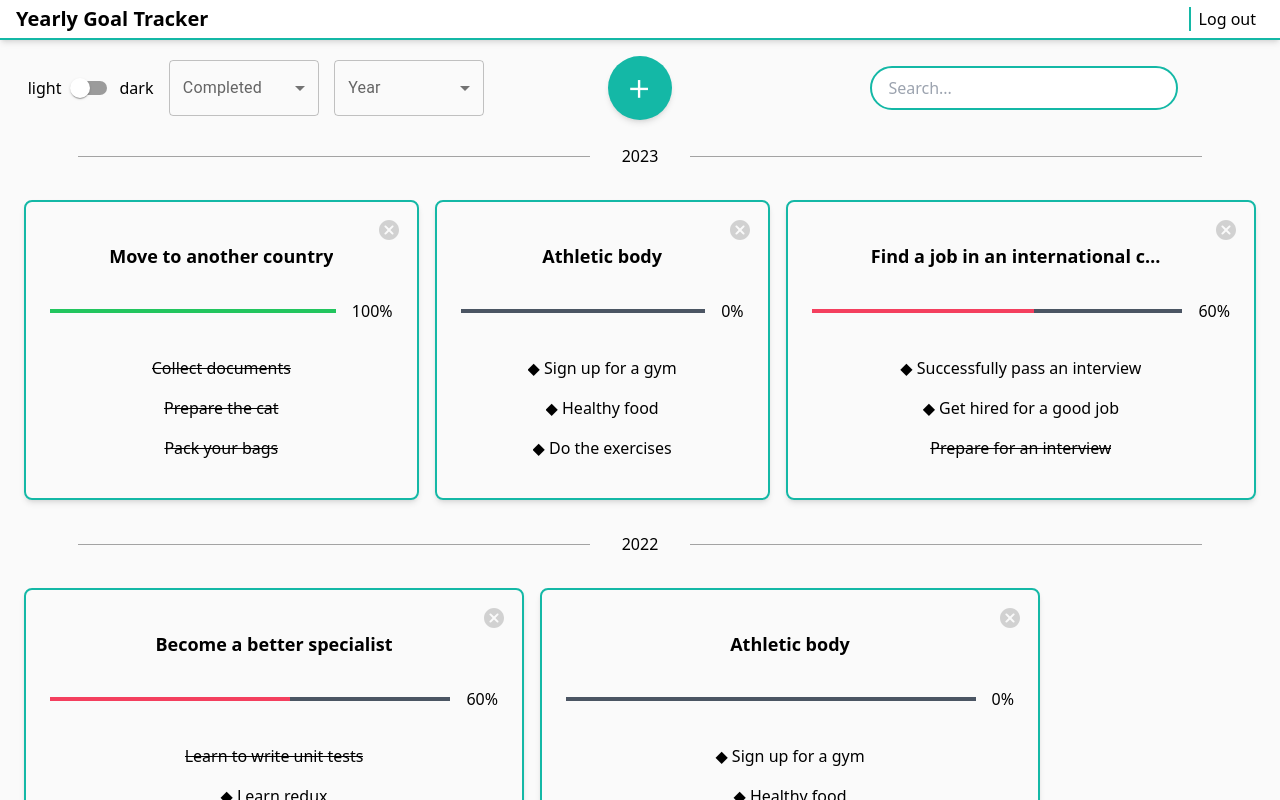
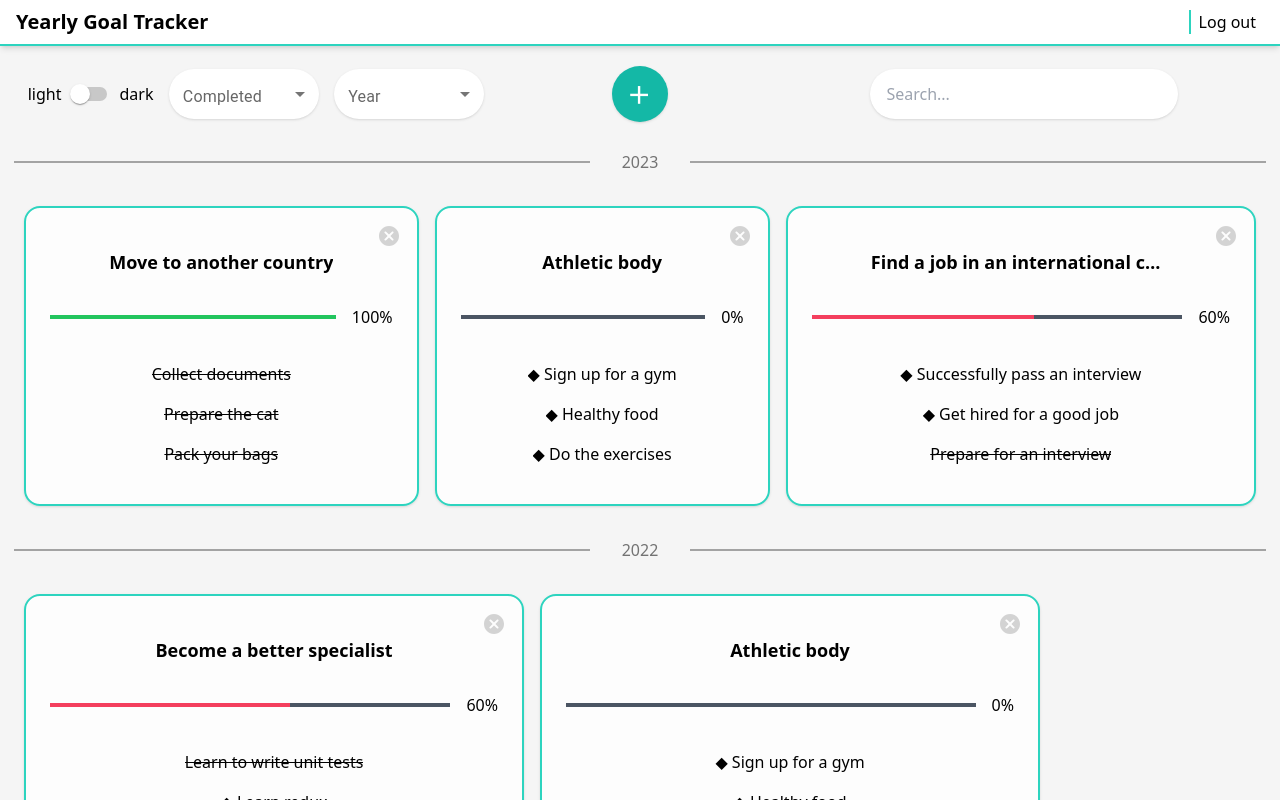
Before and after one commit to oOFaYOo/Yearly-goal-tracker, a React (Create React App) app: page /yearly_goal_tracker/auth in a window 1280 px wide. Both pictures are taken after a click on the button "Demo user". Built offline with nearby package versions, Linux system fonts and the light colour scheme.

Commit message:
redesign light theme

```diff
--- a/src/components/GoalEditingPanel/index.tsx
+++ b/src/components/GoalEditingPanel/index.tsx
@@ -17,15 +17,18 @@ const GoalEditingPanel = ({data, setOpenState, theme}: IGoalEditingPanel) => {
             setOpenState({open: false, data: undefined});
         }} className='flex justify-center items-center z-10 bg-black/70 h-full w-full'></div>
         <form
-            className={`${theme === 'light' ? 'bg-neutral-100 border-teal-500' : 'text-neutral-200 bg-neutral-800 border-neutral-700'} styled_scrollbar_hovered w-[35vw] absolute z-20 h-[80vh] max-h-[700px] border-r-[24px] min-w-[400px]
-              rounded shadow-md flex flex-col pb-6 pt-12 px-4 gap-y-4`}>
+            className={`${theme === 'light'
+                ? 'bg-neutral-100 border-teal-500'
+                : 'text-neutral-200 bg-neutral-800 border-neutral-700'}
+                  styled_scrollbar_hovered w-[35vw] absolute z-20 h-[80vh] max-h-[700px] border-r-[24px] min-w-[400px]
+              rounded-xl shadow-md flex flex-col pb-6 pt-12 px-6 gap-y-4`}>
             <div className='flex justify-between'>
                 <h2 className='text-lg font-semibold text-center font-sans w-full p-2'>{data?.name}</h2>
             </div>
-            <div className='flex justify-between items-center'>
-                <div className='bg-neutral-500 h-[1px] w-[30%]'/>
+            <div className='flex justify-evenly items-center'>
+                <div className='bg-neutral-500 border border-neutral-500 h-[1px] w-[30%]'/>
                 Steps to achieve
-                <div className='bg-neutral-500 h-[1px] w-[30%]'/>
+                <div className='bg-neutral-500 border border-neutral-500 h-[1px] w-[30%]'/>
             </div>
             <div className='flex item-center flex-row'>
                 <div className='pt-1.5'>
@@ -43,7 +46,7 @@ const GoalEditingPanel = ({data, setOpenState, theme}: IGoalEditingPanel) => {
                     </Tooltip>
                 </div>
                 <input
-                    className='rounded-lg outline-none p-2 w-full'
+                    className='rounded-lg shadow outline-none p-2 w-full'
                     style={{background:theme === 'light' ? '' : 'rgb(64 64 64 / 0.3)'}}
                     value={newStep} type={'text'} name={'newStep'} placeholder={'New step...'}
                     onChange={(e) => setNewStep(e.target.value)}
@@ -101,8 +104,8 @@ const GoalEditingPanel = ({data, setOpenState, theme}: IGoalEditingPanel) => {
                 </div>
             }
             <div className='flex justify-center'>
-                <button className={`${theme === 'light' ? 'bg-teal-500 text-black' : 'text-neutral-200 bg-neutral-700'}
-                hover:scale-105 active:scale-100 h-[40px] rounded w-[150px]`}
+                <button className={`${theme === 'light' ? 'bg-teal-500 text-white' : 'text-neutral-200 bg-neutral-700'}
+                hover:scale-105 active:scale-100 h-[40px] shadow rounded-lg w-[150px]`}
                         onClick={(e) => {
                             (async () => {
                                 if (data && steps) {
--- a/src/components/SortingPanel/index.tsx
+++ b/src/components/SortingPanel/index.tsx
@@ -28,8 +28,8 @@ const SortingPanel = ({
                     data-testid="select1"
                     value={undefined}
                     label="Completed"
-                    sx={theme === 'dark' ? {color: 'rgb(156 163 175)'} : {}}
-                    className={theme === 'light' ? 'min-w-[70px]' : 'min-w-[70px] bg-neutral-700/30'}
+                    sx={theme === 'dark' ? {color: 'rgb(156 163 175)', height:'50px', borderRadius:'25px'} : {height:'50px', borderRadius:'25px'}}
+                    className={theme === 'light' ? 'min-w-[70px] bg-white shadow' : 'min-w-[70px] shadow bg-neutral-800'}
                     onChange={(e) => {
                         if (e.target.value !== undefined) setSorting(+(e.target.value))
                     }}
@@ -47,9 +47,9 @@ const SortingPanel = ({
                     id="demo-simple-select2"
                     data-testid="select2"
                     value={undefined}
-                    sx={theme === 'dark' ? {color: 'rgb(156 163 175)'} : {}}
+                    sx={theme === 'dark' ? {color: 'rgb(156 163 175)', height:'50px', borderRadius:'25px'} : {height:'50px', borderRadius:'25px'}}
                     label="Year"
-                    className={theme === 'light' ? 'min-w-[70px]' : 'min-w-[70px] bg-neutral-700/30'}
+                    className={theme === 'light' ? 'min-w-[70px] bg-white shadow' : 'min-w-[70px] bg-neutral-800 shadow'}
                     onChange={(e) => {
                         if (e.target.value !== undefined){
                             setFiltering(e.target.value)
--- a/src/components/Tile/index.tsx
+++ b/src/components/Tile/index.tsx
@@ -27,9 +27,9 @@ const Tile = ({
 
     return (
         <div
-            className={`styled_scrollbar_hovered cursor-pointer shadow-md flex justify-between flex-col items-center
-             grow min-w-[335px] max-w-[500px] h-[300px] rounded-lg border-2 p-4
-             ${theme === 'light' ? 'hover:bg-white border-teal-500' : 'hover:bg-neutral-700/50 bg-neutral-800 border-black/0'}`}>
+            className={`styled_scrollbar_hovered cursor-pointer shadow flex justify-between flex-col items-center
+             grow min-w-[335px] max-w-[500px] h-[300px] rounded-2xl border-2 p-4
+             ${theme === 'light' ? 'hover:bg-white bg-white/80 border-teal-400' : 'hover:bg-neutral-700/50 bg-neutral-800 border-black/0'}`}>
             <div className='w-full flex flex-row justify-end'>
                 <Tooltip title={'Delete goal'} arrow placement={"top"}>
                     <CancelRoundedIcon onClick={async () => {
--- a/src/components/YearBlock/index.tsx
+++ b/src/components/YearBlock/index.tsx
@@ -29,9 +29,9 @@ const YearBlock = (
     return (
         <>
             <div className='my-2 flex flex-row justify-center items-center'>
-                <div className={`${theme === 'light' ? 'bg-neutral-400' : 'bg-neutral-600'} h-[1px] w-[40%]`}/>
-                <div className='mx-8'>{year}</div>
-                <div className={`${theme === 'light' ? 'bg-neutral-400' : 'bg-neutral-600'} h-[1px] w-[40%]`}/>
+                <div className={`${theme === 'light' ? 'bg-neutral-400 border-neutral-400' : 'bg-neutral-600 border-neutral-600'} h-[1px] border w-[45%]`}/>
+                <div className='text-neutral-500 mx-8'>{year}</div>
+                <div className={`${theme === 'light' ? 'bg-neutral-400 border-neutral-400' : 'bg-neutral-600 border-neutral-600'} border h-[1px] w-[45%]`}/>
             </div>
             <div className='p-6 flex flex-wrap gap-4 '>
                 {
--- a/src/index.css
+++ b/src/index.css
@@ -31,3 +31,11 @@ body {
 .styled_scrollbar_hovered:hover .styled_scrollbar::-webkit-scrollbar-thumb {
     background-color: rgba(105, 105, 105, 0.5);
 }
+
+.MuiOutlinedInput-notchedOutline {
+    border: none !important;
+}
+
+.MuiSwitch-track {
+    background: #7f7f7f !important;
+}
--- a/src/pages/Main/index.tsx
+++ b/src/pages/Main/index.tsx
@@ -93,13 +93,11 @@ const Main = ({setIsLoggedIn}: { setIsLoggedIn: React.Dispatch<React.SetStateAct
                         : null
                 }
                 <div
-                    style={{background: theme === 'light' ? 'rgb(250 250 250)' : 'rgb(19,19,19)',
-                        color: theme === 'light' ? '' : 'rgb(229 229 229)' }}
-                    className='styled_scrollbar absolute overflow-y-auto h-[100vh] w-[100vw]'>
+                    className={`${theme === 'light' ? 'bg-neutral-100' : 'text-neutral-200 bg-neutral-900'} styled_scrollbar absolute overflow-y-auto h-[100vh] w-[100vw]`}>
                     <header
-                        className={`${theme === 'light'? 'bg-white border-teal-500' : 'bg-neutral-800 border-black/0'} w-full shadow-md h-[5vh] flex justify-between items-center border-b-2`}>
+                        className={`${theme === 'light'? 'bg-white border-teal-400' : 'bg-neutral-800 border-black/0'} w-full shadow-md h-[46px] flex justify-between items-center border-b-2`}>
                         <h1 className='ml-4 text-xl font-sans font-semibold'>Yearly Goal Tracker</h1>
-                        <button className={`${theme === 'light'? 'border-teal-500' : 'border-neutral-600'} mr-4 px-2 border-l-2`}
+                        <button className={`${theme === 'light'? 'border-teal-400' : 'border-neutral-600'} mr-4 px-2 border-l-2`}
                                 onClick={() => {
                                     setIsLoggedIn({state: false});
                                     nav('/yearly_goal_tracker/auth');
@@ -114,13 +112,13 @@ const Main = ({setIsLoggedIn}: { setIsLoggedIn: React.Dispatch<React.SetStateAct
                         </div>
                         <div className='flex grow justify-center'>
                             <button onClick={() => setOpenGoalCreationPanel(true)}
-                                    className={`${theme === 'light' ? 'bg-teal-500' : 'bg-neutral-700'} shadow-md select-none font-mono rounded-full h-16 w-16 text-white hover:scale-105 active:scale-100 text-3xl`}>
+                                    className={`${theme === 'light' ? 'bg-teal-500' : 'bg-neutral-700'} shadow select-none font-mono rounded-full h-14 w-14 text-white hover:scale-105 active:scale-100 text-3xl`}>
                                 <p className='rotate-45'>✕︎</p>
                             </button>
                         </div>
                         <div className='flex justify-center relative items-center w-[40%] h-full'>
                             <input type={'text'} placeholder={'Search...'}
-                                   className={`${theme === 'light' ? 'border-teal-500' : 'border-black/0 shadow-md bg-neutral-800'} outline-none w-[60%] h-[70%] rounded-full align-middle px-4 border-2`}
+                                   className={`${theme === 'light' ? 'bg-white' : 'bg-neutral-800'} shadow outline-none w-[60%] h-[50px] rounded-full align-middle px-4`}
                                    onChange={(e) => {
                                        setSearchValue(e.currentTarget.value)
                                    }}
```
Also changed, not shown: src/components/GoalCreationPanel/index.tsx (+13 -10 lines).
